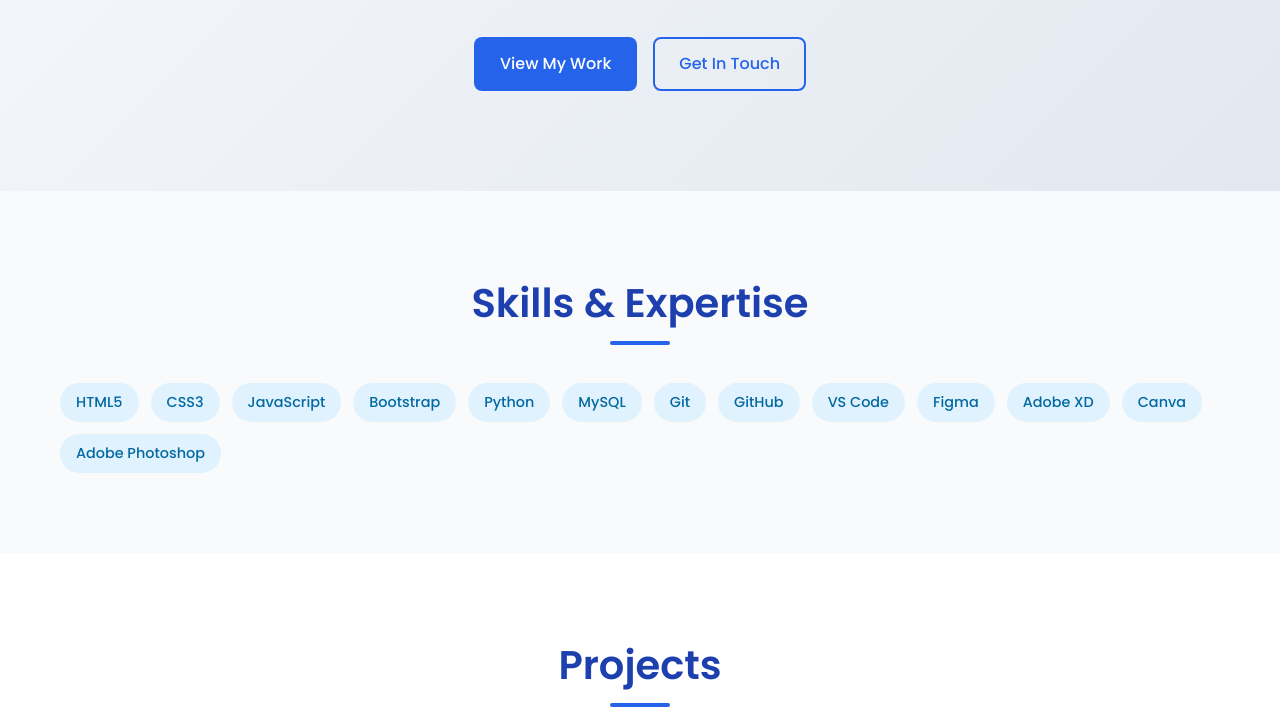
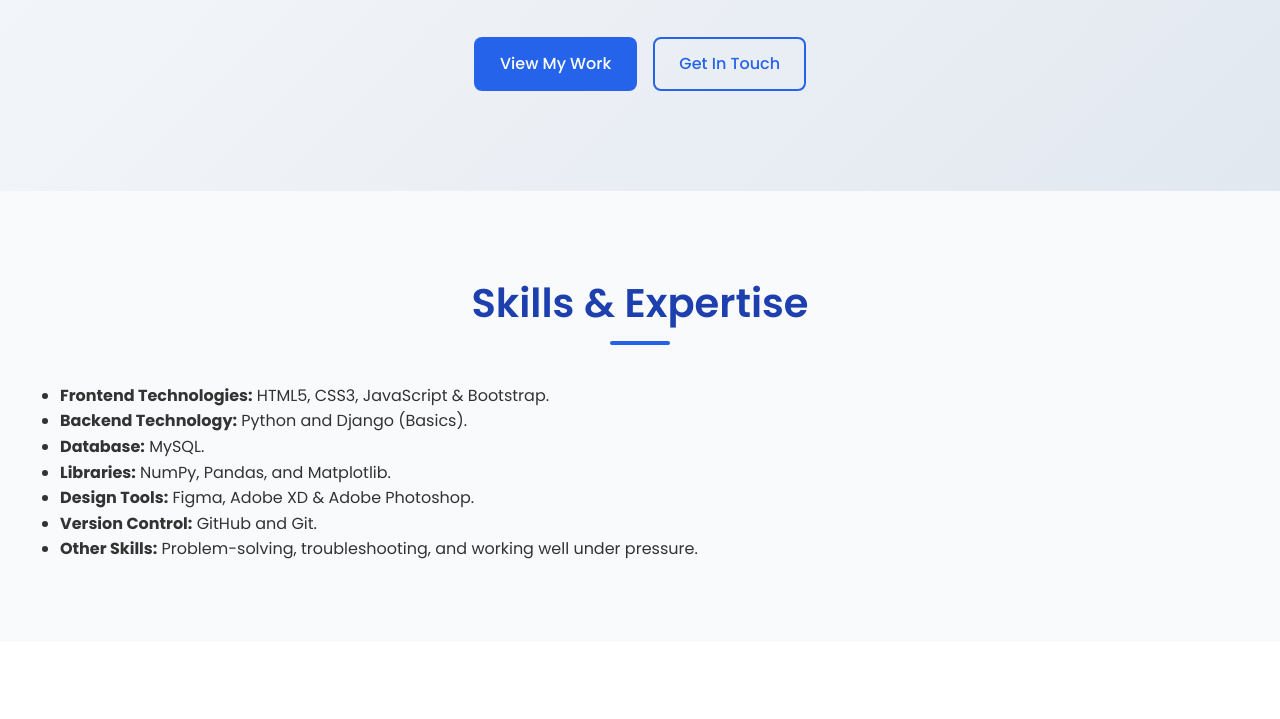
Before and after one commit to Ansaarsathiq-45/Portfolio, a plain HTML site: page index.html in a window 1280 px wide. Shown: the part 479-1198 px from the top of the page. Drawn offline with Linux system fonts and the light colour scheme.

Commit message:
index.html

```diff
--- a/index.html
+++ b/index.html
@@ -53,19 +53,15 @@
   <div class="container">
     <h2 class="section-title">Skills & Expertise</h2>
     <div class="skill-items">
-                <span class="skill-item">HTML5</span>
-                <span class="skill-item">CSS3</span>
-                <span class="skill-item">JavaScript</span>
-                <span class="skill-item">Bootstrap</span>
-                <span class="skill-item">Python</span>
-                <span class="skill-item">MySQL</span>
-                <span class="skill-item">Git</span>
-                <span class="skill-item">GitHub</span>
-                <span class="skill-item">VS Code</span>
-                <span class="skill-item">Figma</span>
-                <span class="skill-item">Adobe XD</span>
-                <span class="skill-item">Canva</span>
-                <span class="skill-item">Adobe Photoshop</span>
+      <ul class="skills-list">
+        <li><strong>Frontend Technologies:</strong> HTML5, CSS3, JavaScript & Bootstrap.</li>
+        <li><strong>Backend Technology:</strong> Python and Django (Basics).</li>
+        <li><strong>Database:</strong> MySQL.</li>
+        <li><strong>Libraries:</strong> NumPy, Pandas, and Matplotlib.</li>
+        <li><strong>Design Tools:</strong> Figma, Adobe XD & Adobe Photoshop.</li>
+        <li><strong>Version Control:</strong> GitHub and Git.</li>
+        <li><strong>Other Skills:</strong> Problem-solving, troubleshooting, and working well under pressure.</li>
+      </ul>
     </div>
   </div>
 </section>
```
Lines whose indentation alone changed are shown as unchanged.
